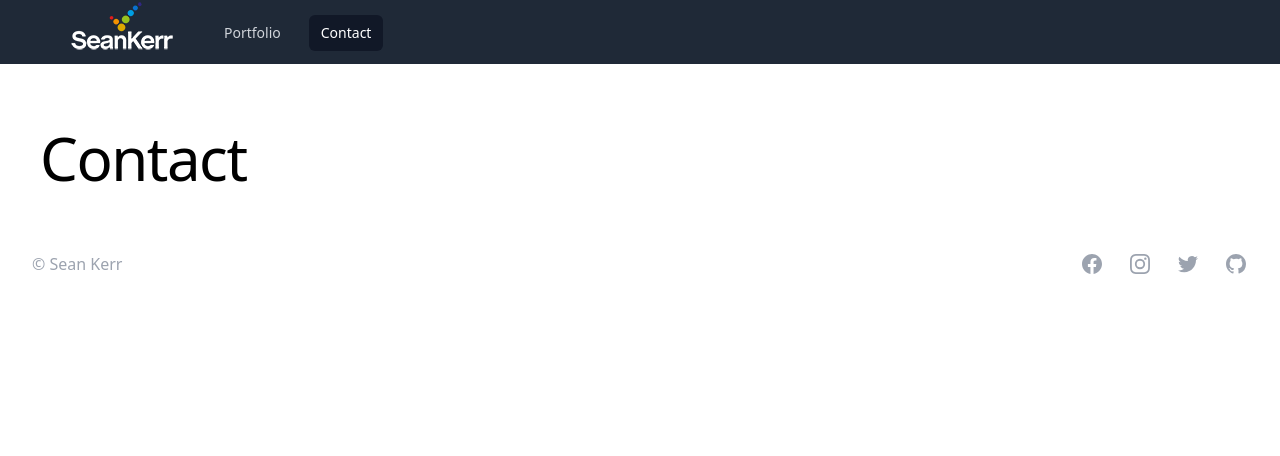
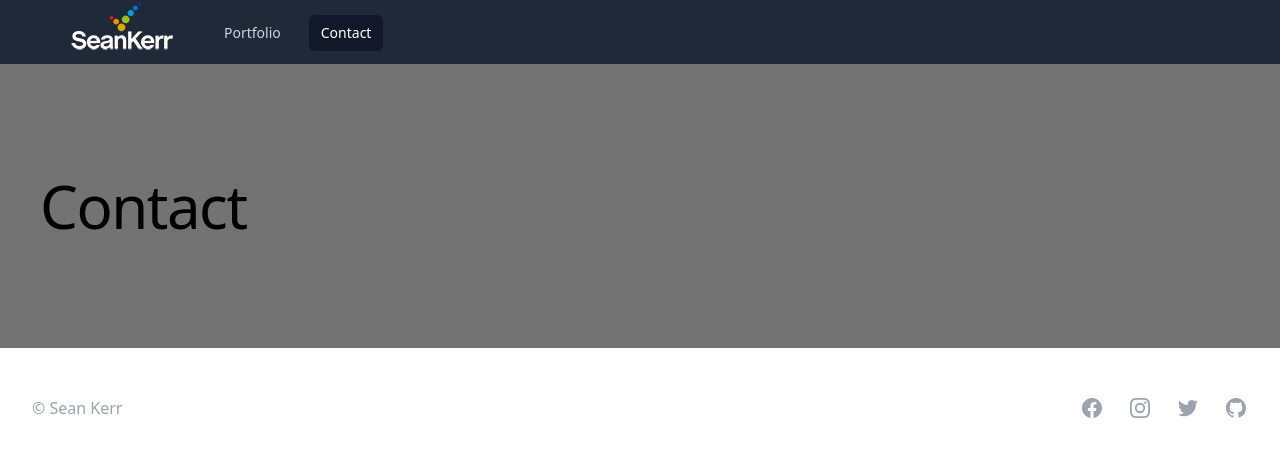
Before and after one commit to seanrkerr/personal-website, a Next.js app: page /contact in a window 1280 px wide. Shown: the top 456 px of the page. Built offline with nearby package versions, Linux system fonts and the light colour scheme.

Commit message:
adjust padding

```diff
--- a/components/Heading.tsx
+++ b/components/Heading.tsx
@@ -4,7 +4,7 @@
 
 const Heading: React.FC<HeadingProps> = function ({ children }) {
   return (
-    <div className="relative max-w-7xl mx-auto pt-16 pb-4 px-4 sm:px-6 lg:px-8">
+    <div className="relative max-w-7xl mx-auto pt-28 pb-28 px-4 sm:px-6 lg:px-8 bg-grayer-500">
       {children}
     </div>
   );
```
